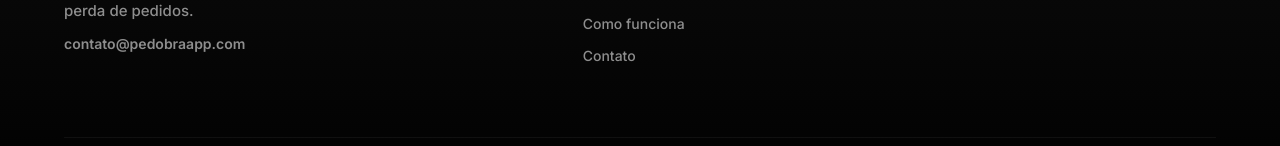
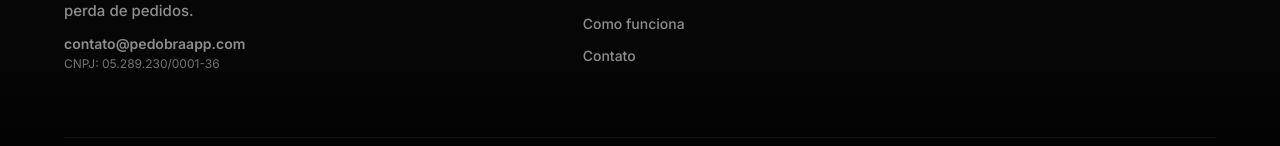
Before and after one commit to pedobra/pedobra, a React (Vite) app: page / in a window 1280 px wide. Shown: the part 6862-7008 px from the top of the page. Built offline with nearby package versions, Linux system fonts and the light colour scheme; no server answers.

Commit message:
feat: add CNPJ to landing page footer

```diff
--- a/src/pages/LandingPage.tsx
+++ b/src/pages/LandingPage.tsx
@@ -555,6 +555,7 @@ const LandingPage = () => {
                             <img src="https://muegcrtspcrwesyxscgl.supabase.co/storage/v1/object/public/assets/Logo_pedobra01.png" alt="PedObra Logo" className="footer-logo-img" />
                             <p className="footer-tagline">Controle total da sua obra, sem caos e sem perda de pedidos.</p>
                             <p className="footer-email">contato@pedobraapp.com</p>
+                            <p className="footer-cnpj">CNPJ: 05.289.230/0001-36</p>
                         </div>
 
                         {/* BLOCO 2: Navegação */}
@@ -1205,6 +1206,7 @@ const LandingPage = () => {
                 .footer-logo-img:hover { transform: scale(1.05); filter: brightness(1.2); }
                 .footer-tagline { font-size: 15px; font-weight: 500; color: var(--text-soft); line-height: 1.6; max-width: 320px; }
                 .footer-email { font-size: 14px; color: var(--text-soft); margin-top: 12px; font-weight: 600; }
+                .footer-cnpj { font-size: 12px; color: var(--text-soft); margin-top: 4px; opacity: 0.8; }
 
                 .footer-title { font-size: 13px; font-weight: 900; text-transform: uppercase; letter-spacing: 2px; margin-bottom: 24px; color: #fff; opacity: 0.9; }
                 .footer-links { list-style: none; padding: 0; margin: 0; }
```
